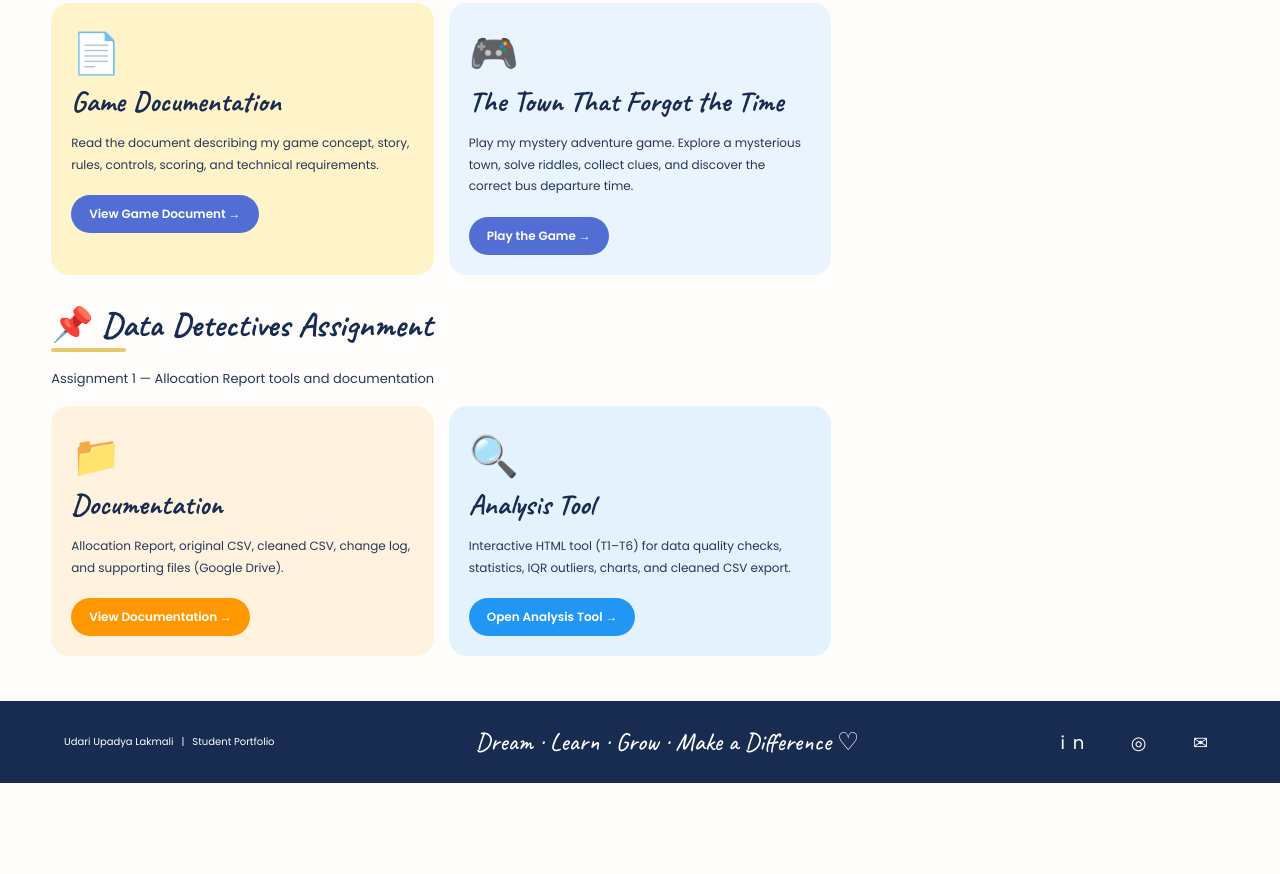
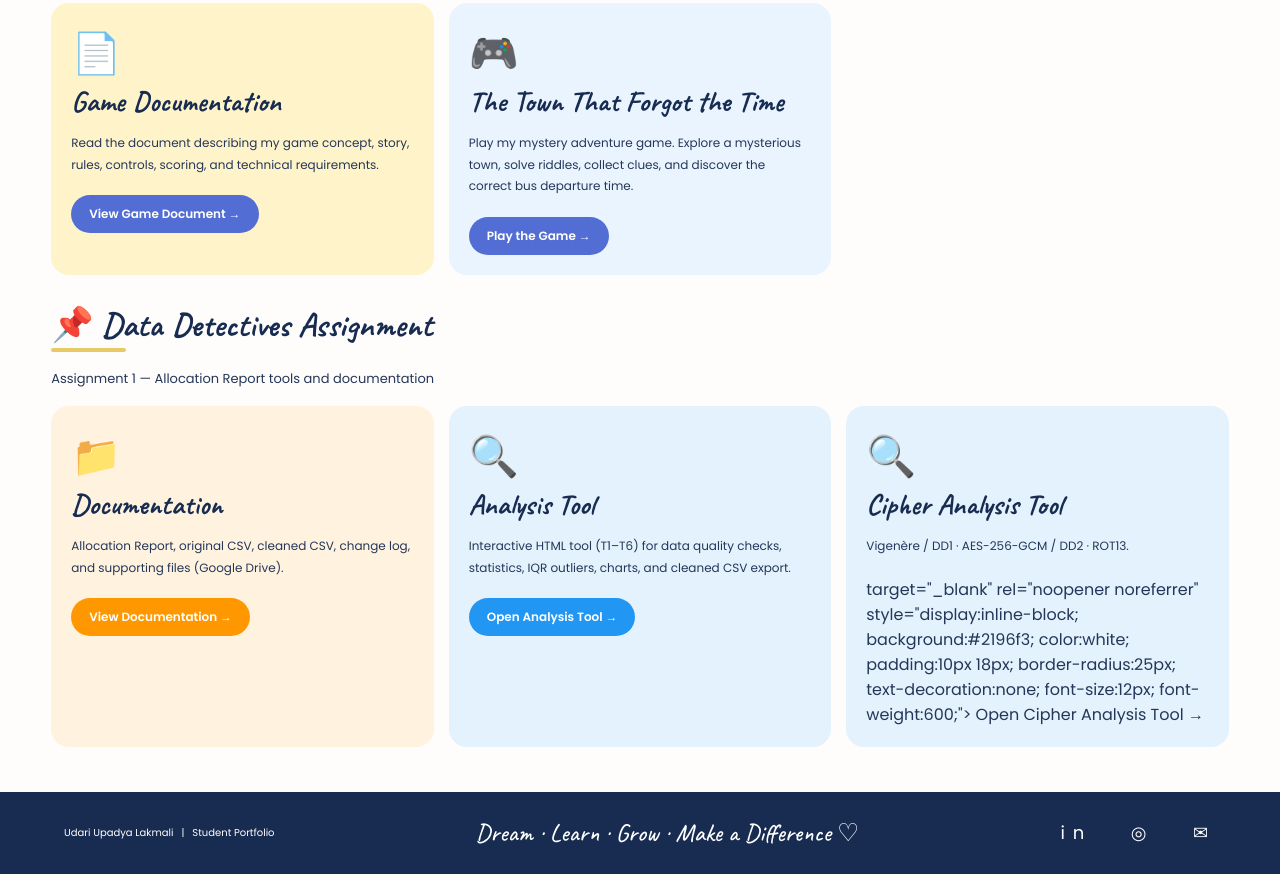
Before and after one commit to Udari428/da, a plain HTML site: page index.html in a window 1280 px wide. Shown: the part 2124-2998 px from the top of the page. Before the commit the page ends 2907 px from the top, so only its background shows below. Drawn offline with Linux system fonts and the light colour scheme.

Commit message:
Add Cipher Analysis Tool section to index.html

```diff
--- a/index.html
+++ b/index.html
@@ -1259,6 +1259,20 @@ Open Analysis Tool →
 </a>
 </div>
 
+<!-- 3) HTML Tool only -->
+<div class="panel" style="background:#e3f2fd; min-height:220px;">
+<div style="font-size:40px;">🔍</div>
+<h2>Cipher Analysis Tool</h2>
+<p style="font-size:12px; line-height:1.8; margin:12px 0 20px;">
+Vigenère / DD1 · AES-256-GCM / DD2 · ROT13.
+</p>
+<a href="cipher-analysis-tool.html"></a>
+target="_blank" rel="noopener noreferrer"
+style="display:inline-block; background:#2196f3; color:white; padding:10px 18px; border-radius:25px; text-decoration:none; font-size:12px; font-weight:600;">
+Open Cipher Analysis Tool →
+</a>
+</div>
+
 </div>
 
 </div>
```
